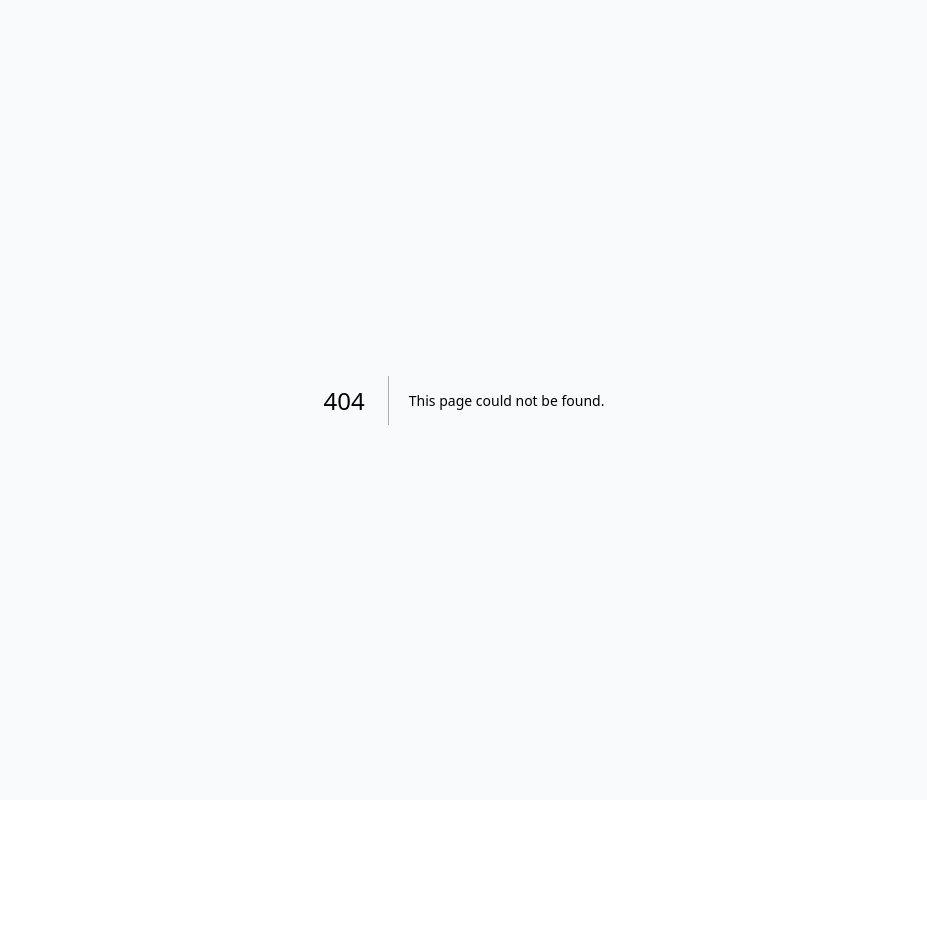
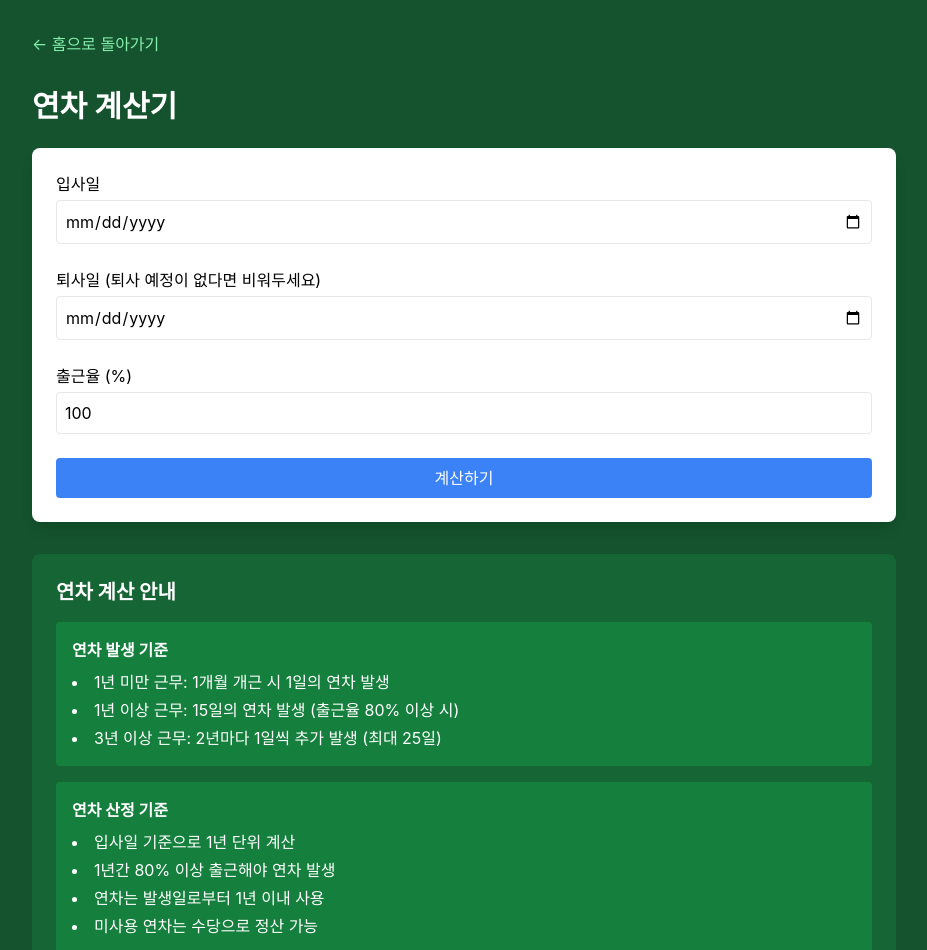
Before and after one commit to yarogono/anteconomy, a Next.js app: page /annual-leave-calculator in a window 1280 px wide. Before the commit this address had no page. Shown: the top 950 px of the page, without its empty margins (176-1103 px from the left). Before the commit the page ends 800 px from the top, so only its background shows below. Built offline with nearby package versions, Linux system fonts and the light colour scheme; a web font is replaced by a local one.

Commit message:
연차 계산기 페이지 추가

```diff
--- /dev/null
+++ b/src/pages/annual-leave-calculator.js
@@ -0,0 +1,241 @@
+import { useState } from "react";
+import Head from "next/head";
+import Link from "next/link";
+import CoupangBanner from "../components/CoupangBanner";
+
+export default function AnnualLeaveCalculator() {
+  const [startDate, setStartDate] = useState("");
+  const [endDate, setEndDate] = useState("");
+  const [attendanceRate, setAttendanceRate] = useState(100);
+  const [result, setResult] = useState(null);
+
+  // 근속기간 계산 (년, 월, 일)
+  const calculateEmploymentPeriod = (startDate, endDate) => {
+    const start = new Date(startDate);
+    const end = endDate ? new Date(endDate) : new Date();
+
+    let years = end.getFullYear() - start.getFullYear();
+    let months = end.getMonth() - start.getMonth();
+    let days = end.getDate() - start.getDate();
+
+    // 일수가 음수인 경우 월을 조정
+    if (days < 0) {
+      months--;
+      const lastMonth = new Date(end.getFullYear(), end.getMonth(), 0);
+      days += lastMonth.getDate();
+    }
+
+    // 월이 음수인 경우 년을 조정
+    if (months < 0) {
+      years--;
+      months += 12;
+    }
+
+    // 총 근무일수 계산
+    const totalDays = Math.floor((end - start) / (1000 * 60 * 60 * 24));
+
+    return { years, months, days, totalDays };
+  };
+
+  // 연차 계산
+  const calculateAnnualLeave = () => {
+    if (!startDate) {
+      alert("입사일을 입력해주세요.");
+      return;
+    }
+
+    const { years, months, days, totalDays } = calculateEmploymentPeriod(
+      startDate,
+      endDate
+    );
+    let annualLeave = 0;
+    let explanation = [];
+
+    // 1년 미만 근무자의 연차 계산
+    if (totalDays < 365) {
+      // 1개월 개근 시 1일의 연차 부여
+      const monthlyLeave = Math.floor(months);
+      annualLeave = attendanceRate >= 80 ? monthlyLeave : 0;
+      explanation.push(
+        `근속기간 1년 미만으로 월 1일씩 총 ${monthlyLeave}일의 연차가 발생합니다.`
+      );
+      if (attendanceRate < 80) {
+        explanation.push("출근율이 80% 미만이므로 연차가 발생하지 않습니다.");
+      }
+    }
+    // 1년 이상 근무자의 연차 계산
+    else {
+      // 기본 15일
+      if (attendanceRate >= 80) {
+        annualLeave = 15;
+        explanation.push(
+          "1년 이상 근무하고 출근율 80% 이상으로 기본 15일의 연차가 발생합니다."
+        );
+
+        // 3년 이상 근무 시 2년마다 1일 추가 (최대 25일)
+        if (years >= 3) {
+          const additionalDays = Math.min(Math.floor((years - 1) / 2), 10);
+          annualLeave += additionalDays;
+          explanation.push(
+            `${years}년 근무로 추가 ${additionalDays}일의 연차가 발생합니다.`
+          );
+        }
+
+        // 1년 차 개근 시 발생하는 월별 연차 (11일)
+        if (totalDays >= 365 && totalDays < 730) {
+          annualLeave += 11;
+          explanation.push("1년 차 개근으로 발생한 11일의 연차가 추가됩니다.");
+        }
+      } else {
+        explanation.push("출근율이 80% 미만이므로 연차가 발생하지 않습니다.");
+      }
+    }
+
+    setResult({
+      years,
+      months,
+      days,
+      totalDays,
+      annualLeave,
+      explanation,
+    });
+  };
+
+  return (
+    <>
+      <Head>
+        <title>연차 계산기 - 2025년 기준</title>
+        <meta
+          name="description"
+          content="2025년 기준 연차를 계산해보세요. 입사일과 출근율을 입력하여 받을 수 있는 연차를 확인하세요."
+        />
+      </Head>
+
+      <div className="min-h-screen bg-green-900 text-white py-8">
+        <div className="max-w-4xl mx-auto px-4">
+          <div className="mb-8">
+            <Link href="/" className="text-green-300 hover:text-green-100">
+              ← 홈으로 돌아가기
+            </Link>
+          </div>
+
+          <h1 className="text-3xl font-bold mb-6">연차 계산기</h1>
+
+          <div className="bg-white text-black p-6 rounded-lg shadow-lg mb-8">
+            <div className="mb-6">
+              <label className="block mb-2">
+                입사일
+                <input
+                  type="date"
+                  value={startDate}
+                  onChange={(e) => setStartDate(e.target.value)}
+                  className="w-full p-2 border rounded mt-1"
+                />
+              </label>
+            </div>
+
+            <div className="mb-6">
+              <label className="block mb-2">
+                퇴사일 (퇴사 예정이 없다면 비워두세요)
+                <input
+                  type="date"
+                  value={endDate}
+                  onChange={(e) => setEndDate(e.target.value)}
+                  className="w-full p-2 border rounded mt-1"
+                />
+              </label>
+            </div>
+
+            <div className="mb-6">
+              <label className="block mb-2">
+                출근율 (%)
+                <input
+                  type="number"
+                  value={attendanceRate}
+                  onChange={(e) => setAttendanceRate(Number(e.target.value))}
+                  min="0"
+                  max="100"
+                  className="w-full p-2 border rounded mt-1"
+                  placeholder="출근율을 입력하세요"
+                />
+              </label>
+            </div>
+
+            <button
+              onClick={calculateAnnualLeave}
+              className="w-full bg-blue-500 text-white py-2 rounded hover:bg-blue-600 transition-colors"
+            >
+              계산하기
+            </button>
+
+            {result && (
+              <div className="mt-6 space-y-4">
+                <div className="p-4 bg-gray-100 rounded">
+                  <h3 className="text-lg font-bold mb-4">▶ 연차 계산 결과</h3>
+                  <div className="space-y-2">
+                    <div className="flex justify-between">
+                      <span>근속기간</span>
+                      <span>
+                        {result.years}년 {result.months}개월 {result.days}일
+                      </span>
+                    </div>
+                    <div className="flex justify-between">
+                      <span>총 근무일수</span>
+                      <span>{result.totalDays}일</span>
+                    </div>
+                    <div className="flex justify-between">
+                      <span>출근율</span>
+                      <span>{attendanceRate}%</span>
+                    </div>
+                    <div className="flex justify-between font-bold pt-2 border-t">
+                      <span>총 연차</span>
+                      <span>{result.annualLeave}일</span>
+                    </div>
+                    <div className="mt-4 text-sm text-gray-600">
+                      {result.explanation.map((text, index) => (
+                        <p key={index} className="mb-1">
+                          • {text}
+                        </p>
+                      ))}
+                    </div>
+                  </div>
+                </div>
+              </div>
+            )}
+          </div>
+
+          <div className="bg-green-800 p-6 rounded-lg mb-8">
+            <h2 className="text-xl font-bold mb-4">연차 계산 안내</h2>
+            <div className="space-y-4">
+              <div className="bg-green-700 p-4 rounded">
+                <p className="font-bold mb-2">연차 발생 기준</p>
+                <ul className="list-disc list-inside space-y-1">
+                  <li>1년 미만 근무: 1개월 개근 시 1일의 연차 발생</li>
+                  <li>1년 이상 근무: 15일의 연차 발생 (출근율 80% 이상 시)</li>
+                  <li>3년 이상 근무: 2년마다 1일씩 추가 발생 (최대 25일)</li>
+                </ul>
+              </div>
+
+              <div className="bg-green-700 p-4 rounded">
+                <p className="font-bold mb-2">연차 산정 기준</p>
+                <ul className="list-disc list-inside space-y-1">
+                  <li>입사일 기준으로 1년 단위 계산</li>
+                  <li>1년간 80% 이상 출근해야 연차 발생</li>
+                  <li>연차는 발생일로부터 1년 이내 사용</li>
+                  <li>미사용 연차는 수당으로 정산 가능</li>
+                </ul>
+              </div>
+
+              <p className="text-sm">
+                * 이 계산기는 근로기준법을 기준으로 하며, 실제 연차는 회사
+                내규에 따라 다를 수 있습니다.
+              </p>
+            </div>
+          </div>
+
+          <CoupangBanner />
+        </div>
+      </div>
+    </>
+  );
+}
--- a/src/pages/index.js
+++ b/src/pages/index.js
@@ -311,6 +311,18 @@ export default function Home({ initialRate }) {
                 휴업수당 계산하기
               </Link>
             </div>
+            <div className="bg-green-800 p-6 rounded-lg">
+              <h3 className="text-xl font-bold mb-2">연차 계산기</h3>
+              <p className="mb-4">
+                입사일과 출근율을 입력하여 받을 수 있는 연차를 계산해보세요.
+              </p>
+              <Link
+                href="/annual-leave-calculator"
+                className="inline-block bg-green-600 text-white px-4 py-2 rounded hover:bg-green-500 transition-colors"
+              >
+                연차 계산하기
+              </Link>
+            </div>
           </div>
         </div>
 
```
Also changed, not shown: 2 other files (tests, documents, lock files or other folders).
